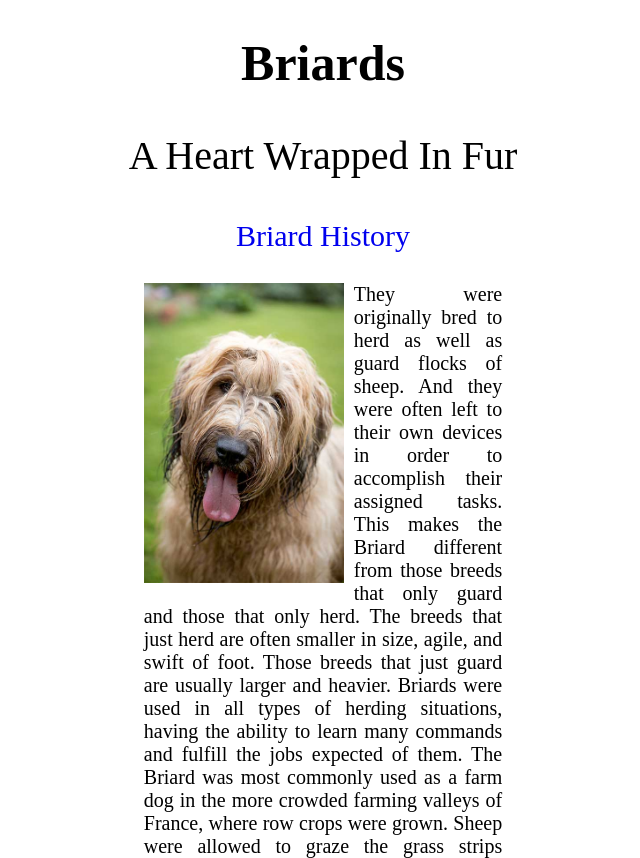
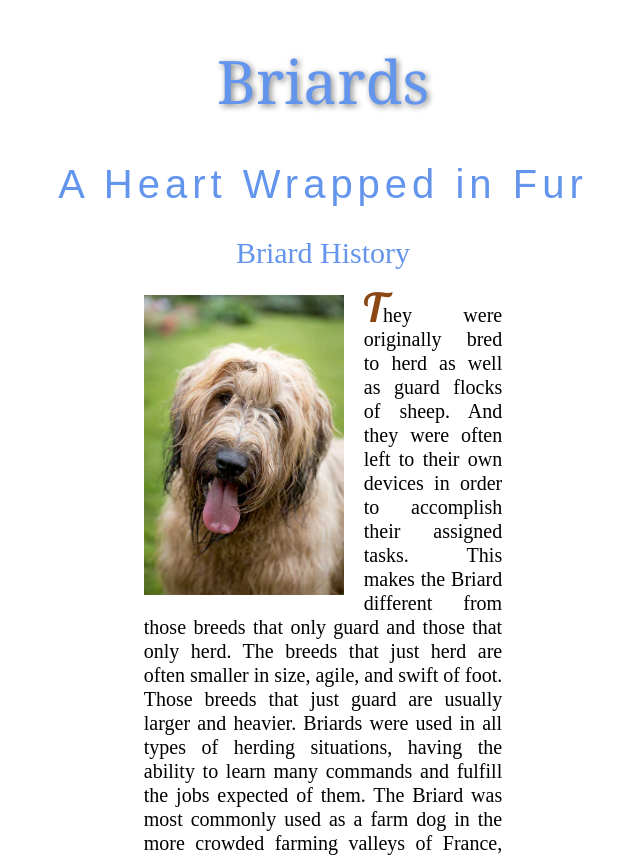
Before and after one commit to ivaylo91/SoftUni-WebDevelopment, a plain HTML site: page CSS-Formating/Briad/index.html in a window 1280 px wide. Shown: the top 858 px of the page, without its empty margins (317-957 px from the left). Drawn offline with Linux system fonts and the light colour scheme.

Commit message:
Briard History Web Page

```diff
--- a/CSS-Formating/Briad/briard-history.css
+++ b/CSS-Formating/Briad/briard-history.css
@@ -1,3 +1,6 @@
+@import url('https://fonts.googleapis.com/css?family=Lobster');
+@import "fonts/Georgia.ttf";
+@import "fonts/TIMES.TTF";
 body {
     width: 70%;
     margin: auto;
@@ -6,7 +9,7 @@ body {
 img {
     float: left;
     width: 200px;
-    padding-right: 10px;
+    padding-right: 20px;
 }
 
 header {
@@ -21,6 +24,9 @@ article h3 {
 
 article h3 a {
     text-decoration: none;
+    color:cornflowerblue;
+    font-weight: 200;
+    font-size: 30px;
 }
 
 article {
@@ -28,23 +34,31 @@ article {
     margin: 0 auto;
     text-align: justify;
     font-size: 20px;
+    line-height: 24px;
 }
-
-article p:first-letter {
+.main-content:first-letter{
+    font-family: 'Lobster',cursive;
     text-transform: uppercase;
+    font-size: 40px;
+    color:#8b4815;
 }
-
 footer p {
-    float: right;
+    text-align: right;
+    font-style: oblique;
+    font-size: 20px;
 }
-
-.main-title {
+h1{
+    font-family: 'Georgia','Times New Roman',sans-serif;
     text-transform: capitalize;
-    font-size: 50px;
+    font-weight: 500;
+    color:cornflowerblue;
+    text-shadow: 2px 2px 6px gray;
+    font-size:60px;
 }
-
-.sub-title {
-    text-transform: capitalize;
+h2{
+    color: cornflowerblue;
+    font-family: Arial,sans-serif;
+    letter-spacing: 5px;
     font-size: 40px;
-    font-weight: 200;
+    font-weight: lighter;
 }
--- a/CSS-Formating/Briad/index.html
+++ b/CSS-Formating/Briad/index.html
@@ -7,15 +7,14 @@
 </head>
 <body>
 <header>
-    <h1 class="main-title"> briards</h1>
-    <h3 class="sub-title"> a heart wrapped in fur</h3>
-    <h4></h4>
+    <h1> briards</h1>
+    <h2> A Heart Wrapped in Fur</h2>
 </header>
 <main>
     <article>
         <h3><a href="#">Briard History</a></h3>
         <img src="images/briard.jpg" alt="briard-photo">
-        <p>they were originally bred to herd as well as guard flocks of sheep. And they were often left to their own
+        <p class="main-content">they were originally bred to herd as well as guard flocks of sheep. And they were often left to their own
             devices in order to accomplish their assigned tasks. This makes the Briard different from those breeds that
             only
             guard and those that only herd. The breeds that just herd are often smaller in size, agile, and swift of
```
Also changed, not shown: CSS-Formating/Briad/fonts/Georgia.ttf (added), CSS-Formating/Briad/fonts/TIMES.TTF (added).
